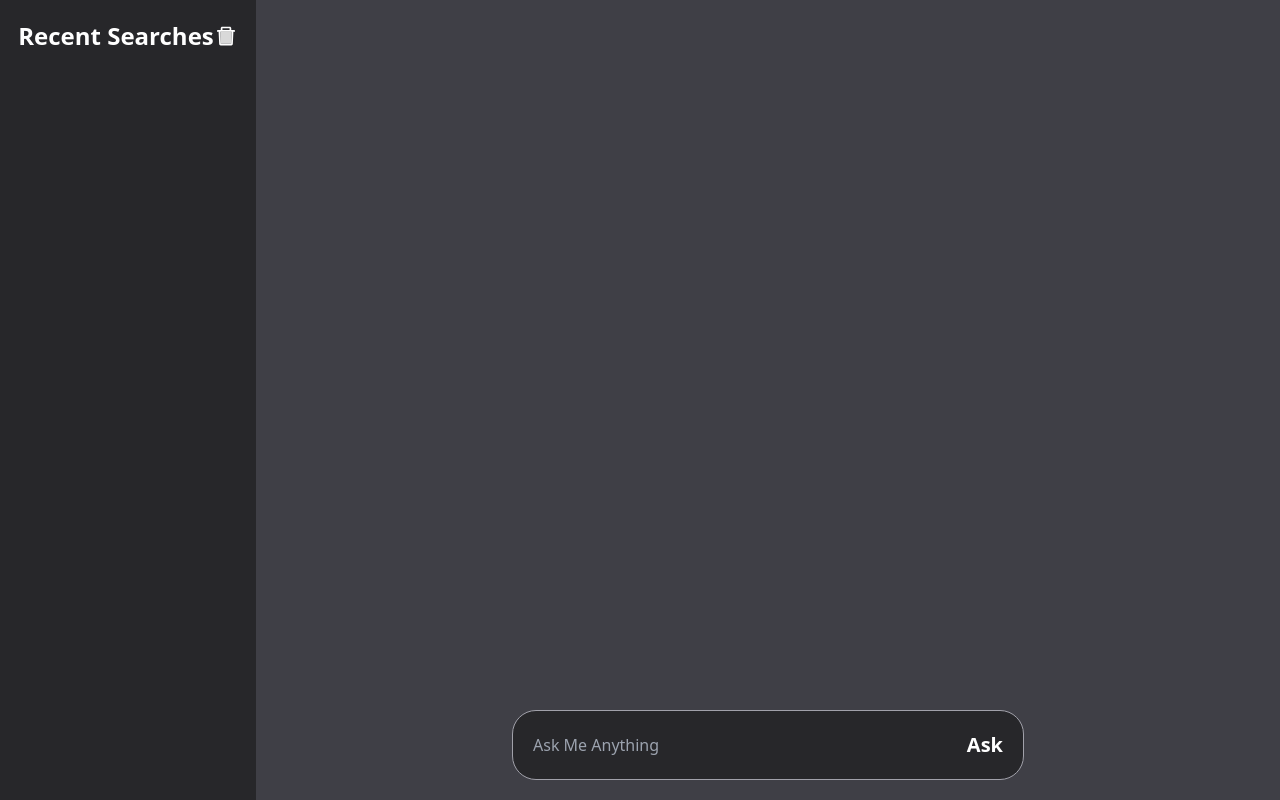
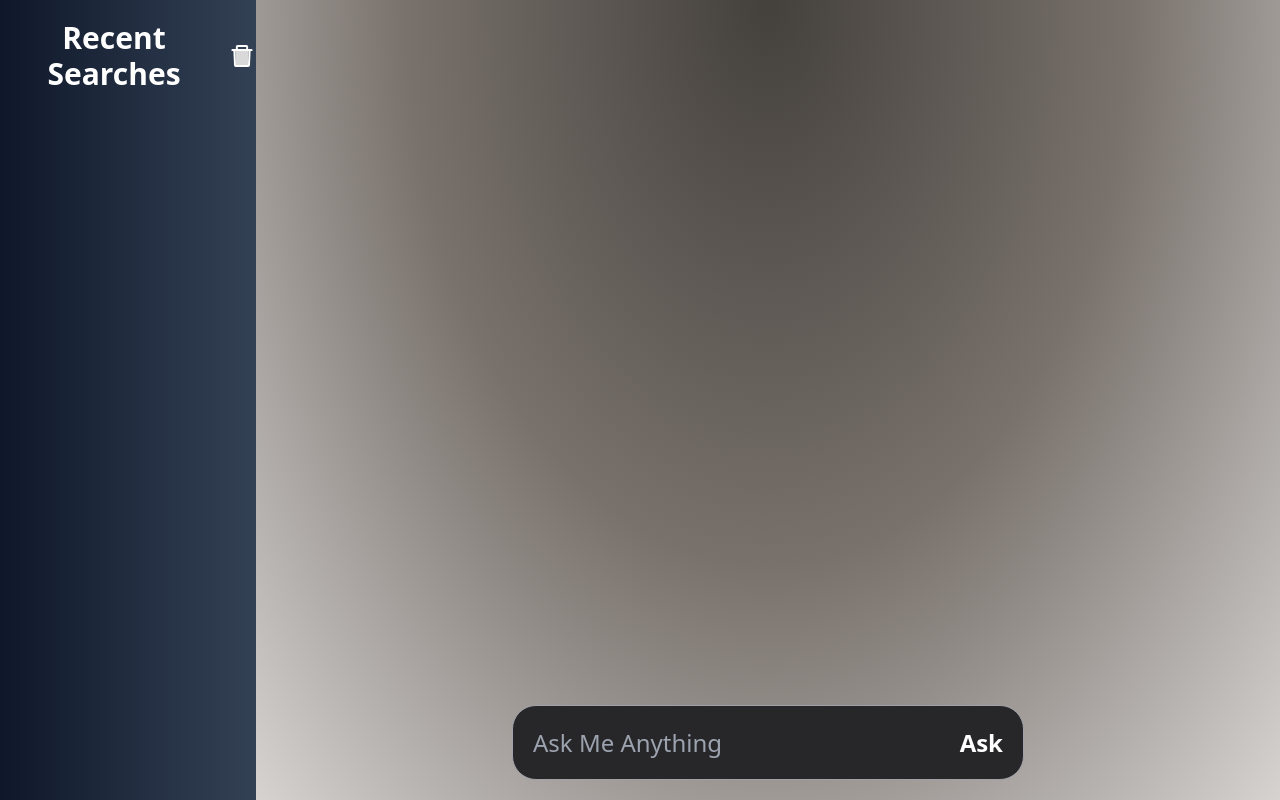
Before and after one commit to Torabarnob203311003/GemTalk, a React (Vite) app: page / in a window 1280 px wide. Built offline with nearby package versions, Linux system fonts and the light colour scheme.

Commit message:
approximatley done

```diff
--- a/src/App.jsx
+++ b/src/App.jsx
@@ -1,12 +1,15 @@
-import React, { useState } from 'react';
+import React, { useState, useEffect } from 'react';
 import { AiTwotoneDelete } from "react-icons/ai";
 import { URL } from './Data/constants';
 
 function App() {
   const [question, setQuestion] = useState('');
   const [result, setResult] = useState(undefined);
-  const [askedQuestion, setAskedQuestion] = useState('');
+  const [askedQuestions, setAskedQuestions] = useState([]);
+  const [questionResults, setQuestionResults] = useState([]);
   const [isLoading, setIsLoading] = useState(false);
+  const [hoveredQuestionIndex, setHoveredQuestionIndex] = useState(null);
+  const [showIntro, setShowIntro] = useState(true); // For showing the intro message
 
   const payload = {
     "contents": [{
@@ -14,12 +17,12 @@ function App() {
     }]
   };
 
-  const askQuestion = async () => {
-    if (question.trim() === '') return; // Don't ask if the input is empty
+  const askQuestion = async (questionToAsk) => {
+    if (questionToAsk.trim() === '') return;
 
     setIsLoading(true);
-    setAskedQuestion(question);  // Save the asked question
-    setQuestion('');  // Clear the input field
+    setQuestion(questionToAsk);
+    setAskedQuestions((prevQuestions) => [...prevQuestions, questionToAsk]);
 
     try {
       let response = await fetch(URL, {
@@ -29,69 +32,105 @@ function App() {
 
       response = await response.json();
 
-      // Check if response contains valid data
       if (response.candidates && response.candidates[0] && response.candidates[0].content) {
         let dataString = response.candidates[0].content.parts[0].text;
-
-        // Clean up the response text
         dataString = dataString.split("*");
         dataString = dataString.map((item) => item.trim()).filter((item) => item !== "");
 
-        // Set the result only if there are valid answers
         if (dataString.length > 0) {
           setResult(dataString);
+          setQuestionResults((prevResults) => [...prevResults, dataString]);
         } else {
           setResult(["No valid response found."]);
+          setQuestionResults((prevResults) => [...prevResults, ["No valid response found."]]);
         }
       } else {
         setResult(["Unexpected response format. Please try again."]);
+        setQuestionResults((prevResults) => [...prevResults, ["Unexpected response format. Please try again."]]);
       }
     } catch (error) {
       console.error("Error fetching the response:", error);
       setResult(["Something went wrong. Please try again."]);
+      setQuestionResults((prevResults) => [...prevResults, ["Something went wrong. Please try again."]]);
     } finally {
       setIsLoading(false);
     }
   };
 
+  const handleDeleteQuestion = (index) => {
+    setAskedQuestions((prevQuestions) => prevQuestions.filter((_, idx) => idx !== index));
+    setQuestionResults((prevResults) => prevResults.filter((_, idx) => idx !== index));
+  };
+
+  // Hide the intro after 5 seconds
+  useEffect(() => {
+    const timer = setTimeout(() => {
+      setShowIntro(false);
+    }, 5000); // 5 seconds duration
+    return () => clearTimeout(timer); // Cleanup on unmount
+  }, []);
+
   return (
-    <div className='grid grid-cols-5 text-center h-screen'>
-      <div className='col-span-1 bg-zinc-800'>
-        <h1 className='text-white text-2xl font-bold pt-5 flex justify-center items-center'>
+    <div className="grid grid-cols-5 text-center h-screen">
+      {showIntro && (
+        <div className="absolute top-0 left-0 right-5 bottom-0 bg-black bg-opacity-50 flex justify-center items-center z-50">
+          <div className="bg-gradient-to-l from-purple-500 via-orange-500 to-yellow-500 text-transparent bg-clip-text text-4xl text-center font-bold animate-fadeIn">
+            <p>Hi, I am GEM TALK an AI chat assistant in development mode.</p>
+            <p>My creator is Abu Torab Arnob.</p>
+          </div>
+        </div>
+      )}
+
+      <div className="col-span-1 overflow-auto scroll-smooth no-scrollbar bg-gradient-to-r from-[#0f172a] to-[#334155]">
+        <h1 className="text-white text-3xl font-bold pt-5 flex justify-center items-center">
           Recent Searches <AiTwotoneDelete />
         </h1>
-      </div>
-      <div className='col-span-4 bg-zinc-700 flex flex-col'>
-        {/* Answers container with scroll and aligned to top */}
-        <div className="container h-full overflow-auto scroll-smooth no-scrollbar flex flex-col justify-start pt-5">
-          <div className='text-white'>
-            {/* Display question */}
-            <div className=' flex  justify-end'>
-              {askedQuestion && (
-                <div className="text-left px-10 py-3 text-xl font-semibold text-gray-300 ml-auto">
-                  <strong className="text-white  ">You:</strong> {askedQuestion}
-                </div>
+        <div className="text-white">
+          {askedQuestions.map((question, index) => (
+            <div
+              key={index}
+              className="text-left px-10 py-3 text-xl font-semibold text-gray-300 relative bg-gray-500 bg-opacity-50 rounded-md mb-2"
+              onClick={() => askQuestion(question)}
+              onMouseEnter={() => setHoveredQuestionIndex(index)}
+              onMouseLeave={() => setHoveredQuestionIndex(null)}
+            >
+              <strong className="text-white"> Question:</strong> {question}
+              {hoveredQuestionIndex === index && (
+                <AiTwotoneDelete
+                  className="absolute right-2 top-1/2 transform -translate-y-1/2 text-red-500 cursor-pointer"
+                  onClick={(e) => {
+                    e.stopPropagation();
+                    handleDeleteQuestion(index);
+                  }}
+                />
               )}
             </div>
-            {/* Display loading or result */}
+          ))}
+        </div>
+      </div>
+
+      <div className="col-span-4 bg-[radial-gradient(ellipse_at_top,_var(--tw-gradient-stops))] from-[#44403c] via-[#78716c] to-[#d6d3d1] flex flex-col">
+        <div className="container h-full overflow-auto scroll-smooth no-scrollbar flex flex-col justify-start pt-5">
+          <div className="bg-gradient-to-bl from-slate-950 via-cyan-700 to-black bg-clip-text text-transparent">
             {isLoading ? (
               <div className="text-left px-10 py-3 text-xl font-semibold text-gray-300">
                 Loading...
               </div>
             ) : (
               result && (
-                <div className="text-left px-10 py-3 mr-auto">
-                  {/* Display the answers in the requested format */}
-                  <strong className="text-white text-2xl">Response:</strong>
-                  <div className="mt-4">
-                    {result.map((item, index) => (
-                      <div key={index} className="mb-2">
-                        <div className="font-semibold text-gray-300">
-                          {/* Display the month and the number of days */}
-                          {item.split(":")[0]}: {item.split(":")[1]}
+                <div className="text-left px-10 py-3 mr-auto answer-container">
+                  <div className="answer-item">
+                    <p className="font-semibold text-white text-4xl">{question}</p>
+                    <strong className="text-white text-2xl">Response:</strong>
+                    <div className="mt-4">
+                      {result.map((item, index) => (
+                        <div key={index} className="mb-2">
+                          <p className="font-semibold text-gray-300 text-2xl">
+                            {item.split(":")[0]}: <span className="text-gray-200">{item.split(":")[1]}</span>
+                          </p>
                         </div>
-                      </div>
-                    ))}
+                      ))}
+                    </div>
                   </div>
                 </div>
               )
@@ -99,18 +138,26 @@ function App() {
           </div>
         </div>
 
-        {/* Input box aligned at the bottom */}
-        <div className='bg-zinc-800 w-1/2 mb-5 text-white m-auto rounded-3xl border border-zinc-400 flex mt-auto'>
+        <div className="bg-zinc-800 w-1/2 mb-5 text-white m-auto rounded-3xl border border-zinc-400 flex mt-auto">
           <input
             onChange={(event) => setQuestion(event.target.value)}
+            onKeyDown={(event) => {
+              if (event.key === 'Enter') {
+                askQuestion(question);
+                setQuestion('');
+              }
+            }}
             type="text"
             value={question}
-            className='w-full h-full p-5   outline-none bg-transparent text-white placeholder:text-gray-400'
-            placeholder='Ask Me Anything'
+            className="w-full h-full p-5 outline-none bg-transparent text-white placeholder:text-gray-400 text-2xl"
+            placeholder="Ask Me Anything"
           />
           <button
-            onClick={askQuestion}
-            className='p-5 text-xl font-semibold'
+            onClick={() => {
+              askQuestion(question);
+              setQuestion('');
+            }}
+            className="p-5 text-2xl font-semibold"
             disabled={isLoading}
           >
             {isLoading ? 'Asking...' : 'Ask'}
```
